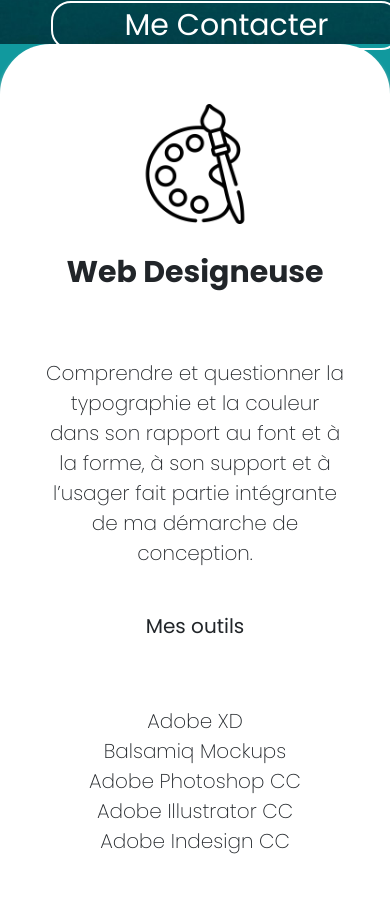
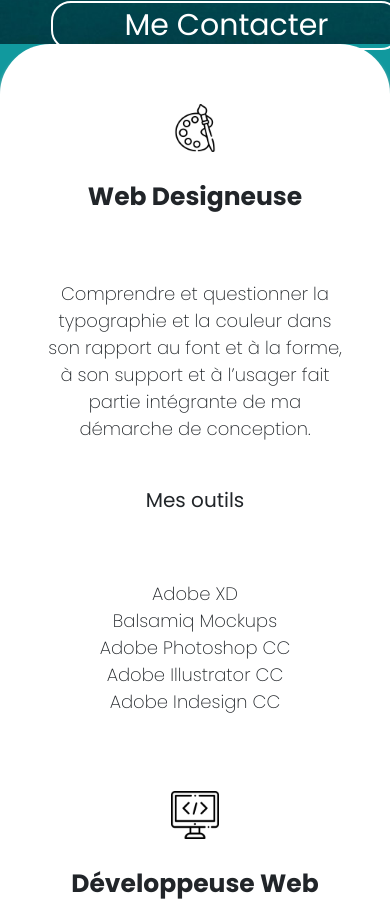
Before and after one commit to MAshhh11/monportfolio, a website: page index.html in a window 390 px wide. Shown: the part 884-1783 px from the top of the page. Drawn offline with nearby package versions, Linux system fonts and the light colour scheme.

Commit message:
Responsive Mobile

```diff
--- a/app/css/src/_footer.scss
+++ b/app/css/src/_footer.scss
@@ -2,6 +2,9 @@ footer {
 		background-color: #40514E;
 		color: white;
 		padding:20px;
+		@include for-phone-only {
+			padding:5px;
+		}
 		@include for-tablet-portrait-up {
 			height: 25vh;
 		}
--- a/app/css/src/_section2.scss
+++ b/app/css/src/_section2.scss
@@ -12,10 +12,17 @@
 	img {
 		width: 50%;
 		padding: 30px;
+		@include for-phone-only{
+			width: 30%;
+		}
+
 	}
 	h3{
 		@include font(PP_B,30px, center);
 		padding-bottom: 30px;
+		@include for-phone-only{
+			font-size: 25px;
+		}
 	}
 	h4{
 		@include font(PP_R,20px, center);
@@ -24,5 +31,8 @@
 	p {
 		@include font(PP_XL,20px, center);
 		padding: 30px;
+		@include for-phone-only{
+			font-size: 18px;
+		}
 	}
 }
--- a/app/css/src/_section3.scss
+++ b/app/css/src/_section3.scss
@@ -24,5 +24,8 @@
 	p {
 		@include font(PP_XL,20px, center);
 		padding: 30px;
+		@include for-phone-only{
+			font-size: 18px;
+		}
 	}
 }
--- a/app/css/src/_section4.scss
+++ b/app/css/src/_section4.scss
@@ -7,6 +7,7 @@
 	p {
 		@include font(PP_R,23px, center);
 		padding: 15px;
+
 	}
 
 	.button1 {
@@ -88,7 +89,7 @@
 		border: 1px solid black;
 		border-radius: 12px;
 		@include for-tablet-portrait-up {
-		width : 12vw;
+			width : 12vw;
 		}
 	}
 
```
Also changed, not shown: app/css/dist/main.min.css.
